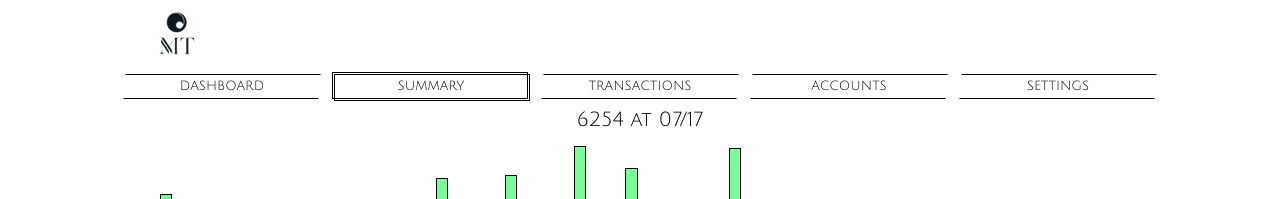
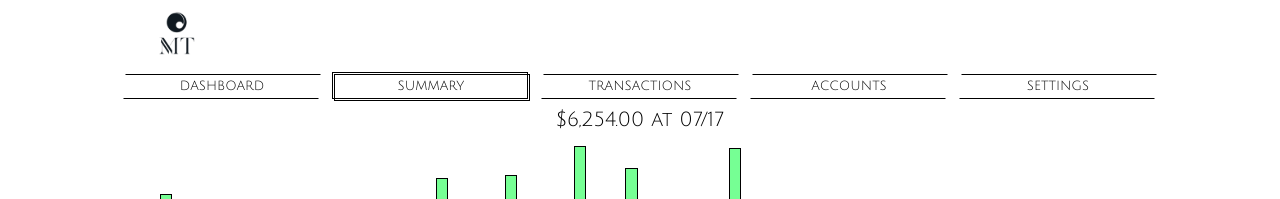
Before and after one commit to Jwoliv/mt-ui, an Angular app: page /summary in a window 1280 px wide. Shown: the top 199 px of the page. Built offline with nearby package versions, Linux system fonts and the light colour scheme.

Commit message:
add pipe currency

```diff
--- a/src/app/components/summary/summary.component.html
+++ b/src/app/components/summary/summary.component.html
@@ -1,5 +1,5 @@
 <div class="summary-selected-stock">
-    {{selectedStock.dailyAmount }} at {{ selectedDate | date: 'MM/dd' }}
+    {{selectedStock.dailyAmount | currency }} at {{ selectedDate | date: 'MM/dd' }}
 </div>
 <div class="summary-daily-stocks">
     <div *ngFor="let sds of summaryData.summaryDailyStocks"
--- a/src/app/components/summary/summary.component.ts
+++ b/src/app/components/summary/summary.component.ts
@@ -1,5 +1,5 @@
 import {Component, OnInit} from '@angular/core';
-import {DatePipe, NgForOf} from "@angular/common";
+import {CurrencyPipe, DatePipe, NgForOf} from "@angular/common";
 import {PeriodReportComponent} from "./period-report/period-report.component";
 import {SummaryDailyStock, SummaryData} from "../../model/summary.model";
 
@@ -9,7 +9,8 @@ import {SummaryDailyStock, SummaryData} from "../../model/summary.model";
   imports: [
     NgForOf,
     PeriodReportComponent,
-    DatePipe
+    DatePipe,
+    CurrencyPipe
   ],
   templateUrl: './summary.component.html',
   styleUrl: './summary.component.scss'
```
